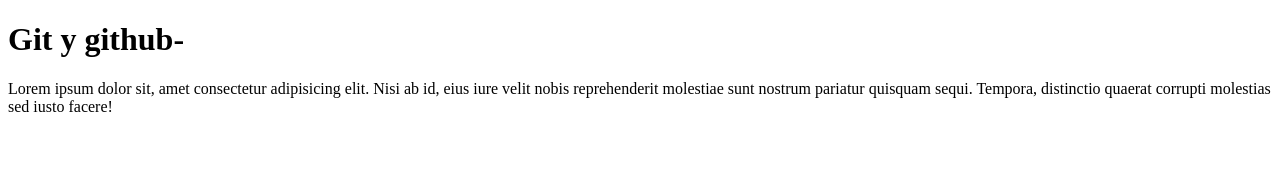
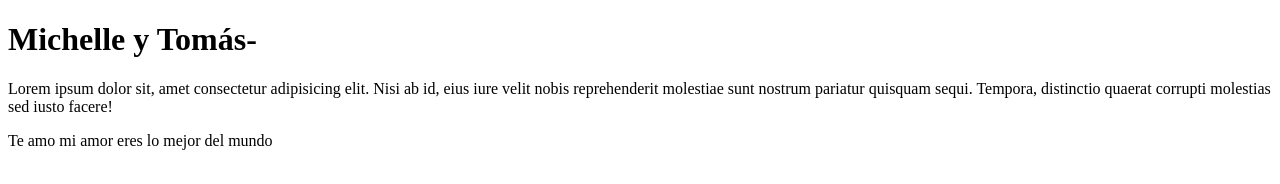
Before and after one commit to TomasDev8/git_y_github-, a plain HTML site: page index.html in a window 1280 px wide. Drawn offline with Linux system fonts and the light colour scheme.

Commit message:
Actualización bonita

```diff
--- a/index.html
+++ b/index.html
@@ -8,7 +8,8 @@
     <link rel="stylesheet" href="style.css">
 </head>
 <body>
-    <h1>Git y github- </h1>
+    <h1>Michelle y Tomás- </h1>
     <p>Lorem ipsum dolor sit, amet consectetur adipisicing elit. Nisi ab id, eius iure velit nobis reprehenderit molestiae sunt nostrum pariatur quisquam sequi. Tempora, distinctio quaerat corrupti molestias sed iusto facere!</p>
+     <p>Te amo mi amor eres lo mejor del mundo</p>
 </body>
 </html>
```
